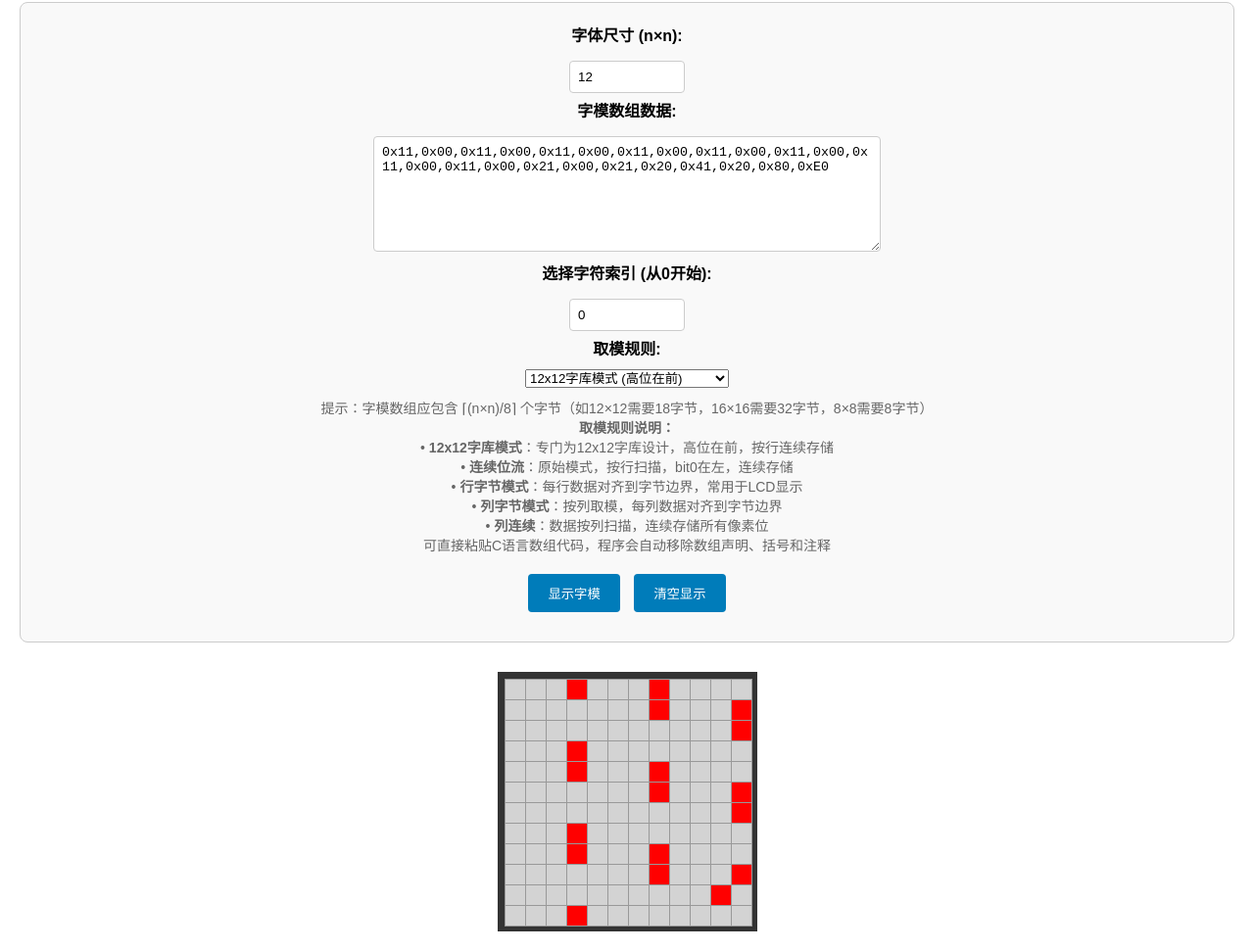
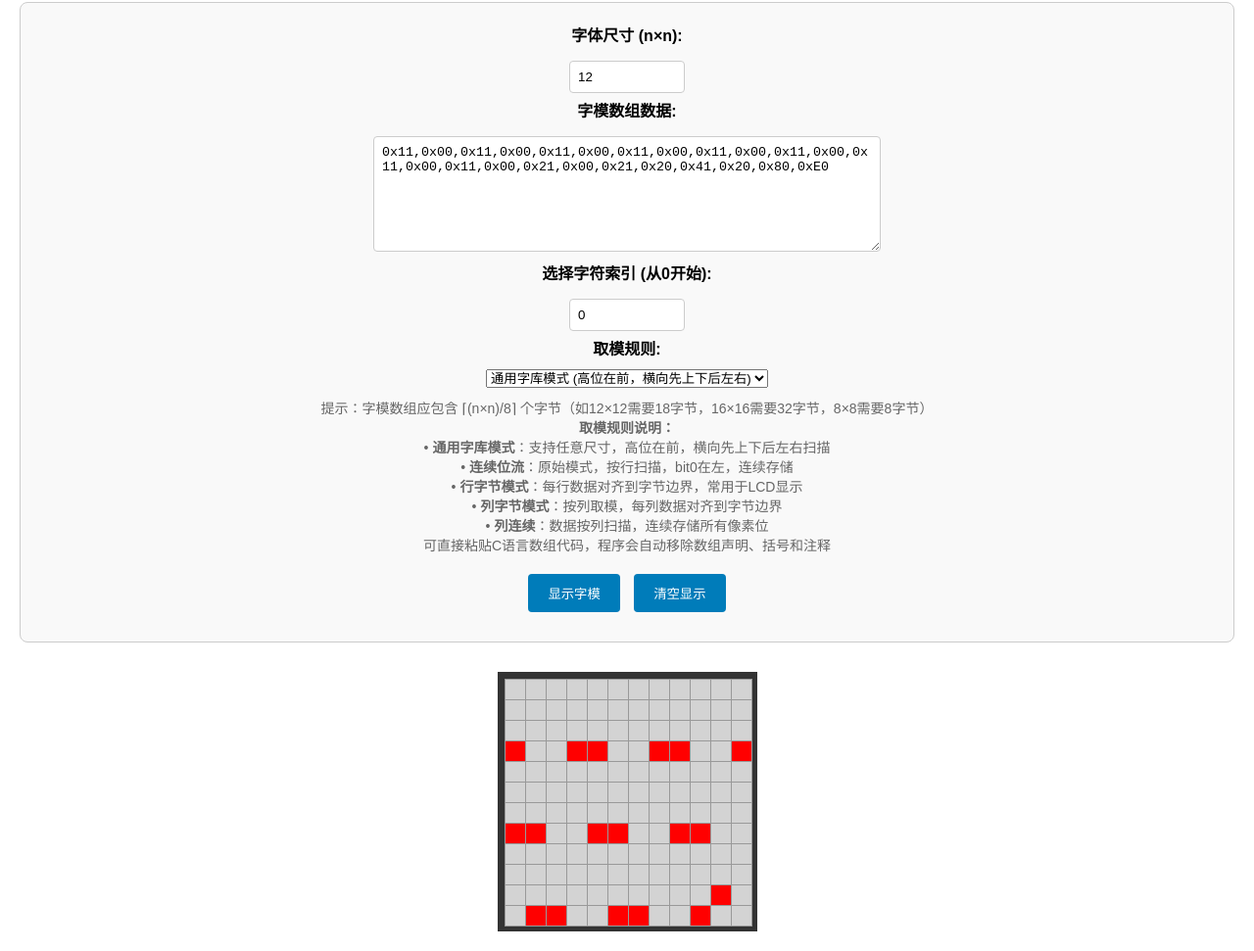
Before and after one commit to lidonglei1/lidonglei1.github.io, a plain HTML site: page font_display.html in a window 1280 px wide. Shown: the part 87-1058 px from the top of the page at 98% size. Drawn offline with Linux system fonts and the light colour scheme.

Commit message:
更新字库模式描述为通用字库模式，调整填充逻辑为按列扫描，修正相关注释和调试信息

```diff
--- a/font_display.html
+++ b/font_display.html
@@ -103,7 +103,7 @@
 
         <label for="scanMode">取模规则:</label>
         <select id="scanMode">
-            <option value="font12x12">12x12字库模式 (高位在前)</option>
+            <option value="font12x12">通用字库模式 (高位在前，横向先上下后左右)</option>
             <option value="continuous">连续位流 (逐行扫描)</option>
             <option value="row_bytes">行字节模式 (每行对齐字节边界)</option>
             <option value="column_bytes">列字节模式 (按列取模)</option>
@@ -113,7 +113,7 @@
         <div class="info">
             提示：字模数组应包含 ⌈(n×n)/8⌉ 个字节（如12×12需要18字节，16×16需要32字节，8×8需要8字节）<br>
             <strong>取模规则说明：</strong><br>
-            • <strong>12x12字库模式</strong>：专门为12x12字库设计，高位在前，按行连续存储<br>
+            • <strong>通用字库模式</strong>：支持任意尺寸，高位在前，横向先上下后左右扫描<br>
             • <strong>连续位流</strong>：原始模式，按行扫描，bit0在左，连续存储<br>
             • <strong>行字节模式</strong>：每行数据对齐到字节边界，常用于LCD显示<br>
             • <strong>列字节模式</strong>：按列取模，每列数据对齐到字节边界<br>
@@ -315,9 +315,10 @@
             }
         }
 
-        // 12x12字库模式 (高位在前，按行连续)
+        // 通用字库模式 (高位在前，横向先上下后左右)
         function fillFont12x12(fontData, size, cells) {
-            let debugInfo = '12x12字库模式解析:\n';
+            let debugInfo = '通用字库模式解析:\n';
+            debugInfo += `尺寸: ${size}x${size}\n`;
             debugInfo += '原始数据: ' + fontData.map(b => '0x' + b.toString(16).toUpperCase().padStart(2, '0')).join(', ') + '\n\n';
 
             // 将所有字节转换为完整的位流，高位在前
@@ -332,25 +333,25 @@
             debugInfo += `总位数: ${allBits.length}\n`;
             debugInfo += `位流: ${allBits}\n\n`;
 
-            // 按行填充，每行size个位
-            for (let row = 0; row < size; row++) {
-                let rowBits = '';
-                for (let col = 0; col < size; col++) {
-                    const bitIndex = row * size + col;
+            // 按列填充，横向先上下后左右 (每列size个位)
+            for (let col = 0; col < size; col++) {
+                let colBits = '';
+                for (let row = 0; row < size; row++) {
+                    const bitIndex = col * size + row;  // 按列扫描的索引
 
                     if (bitIndex < allBits.length) {
                         const bitValue = allBits[bitIndex];
-                        rowBits += bitValue;
+                        colBits += bitValue;
 
-                        const cellIndex = row * size + col;
+                        const cellIndex = row * size + col;  // 显示位置还是按行列索引
                         if (cellIndex < cells.length && bitValue === '1') {
                             cells[cellIndex].classList.add('active');
                         }
                     } else {
-                        rowBits += '0';
+                        colBits += '0';
                     }
                 }
-                debugInfo += `行${row.toString().padStart(2)}: ${rowBits}\n`;
+                debugInfo += `列${col.toString().padStart(2)}: ${colBits}\n`;
             }
 
             console.log(debugInfo);
```
Also changed, not shown: 1 other file.
